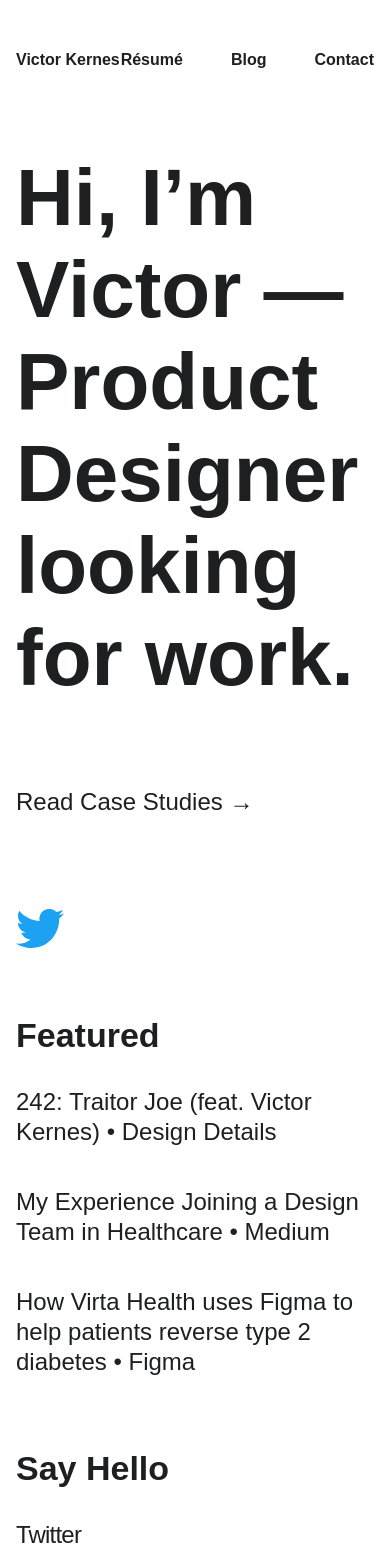
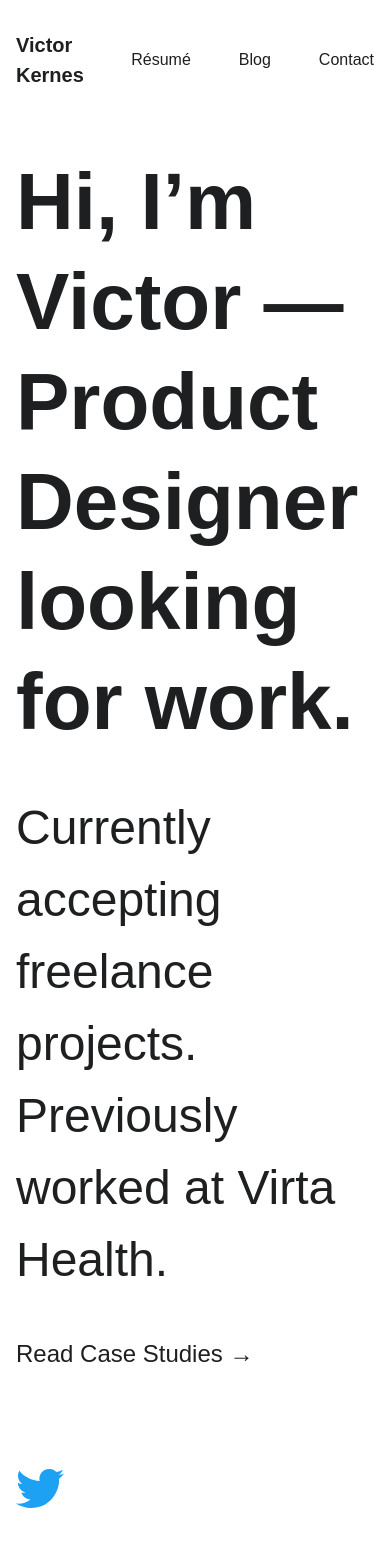
Before and after one commit to victorkernes/victor-kernes-next, a Next.js app: page / in a window 390 px wide. Shown: the top 1568 px of the page. Built offline with nearby package versions, Linux system fonts and the light colour scheme.

Commit message:
Fix resume download

```diff
--- a/components/Nav/Nav.module.css
+++ b/components/Nav/Nav.module.css
@@ -13,9 +13,17 @@
 .NavContainerLeft {
   text-align: left;
 }
+.HomeLink {
+  font-weight: 600;
+  cursor: pointer;
+  text-decoration: none;
+  color: var(--nav-color);
+}
+.HomeLink:hover {
+  color: var(--nav-hover-color);
+}
 .NavLink {
-  font-size: 1.25rem;
-  font-weight: 600;
+  font-weight: 400;
   cursor: pointer;
   text-decoration: none;
   color: var(--nav-color);
--- a/components/Nav/index.js
+++ b/components/Nav/index.js
@@ -4,8 +4,8 @@ const Nav = () => (
   <nav className={styles.NavContainer}>
     <div className={styles.NavContainerLeft}>
       <ul className={styles.NavLinksLeft}>
-        <li>
-          <a href="/" alt="Home" className={styles.NavLink}>
+        <li className="f4 bold">
+          <a href="/" alt="Home" className={styles.HomeLink}>
             Victor Kernes
           </a>
         </li>
@@ -15,7 +15,7 @@ const Nav = () => (
       <ul className={styles.NavLinksRight}>
         <li>
           <a
-            href="/public/Victor-Kernes-Resume.pdf"
+            href="../../static/Victor-Kernes-Resume.pdf"
             alt="Résumé"
             className={styles.NavLink}
             download
--- a/pages/index.js
+++ b/pages/index.js
@@ -6,7 +6,10 @@ export default () => (
       <h1 className={"f-headline AboutMeDescription"}>
         Hi, I’m Victor — Product Designer looking for work.
       </h1>
-      <h4 className={"WorkingFromHome"}>
+      <h3 className={"f1 AboutMeContext"}>
+        Currently accepting freelance projects. Previously worked at Virta Health.
+      </h3>
+      <h4 className={"f3 CaseStudies"}>
         <a
           className={"CaseStudiesButton"}
           href="https://www.dropbox.com/s/uy86nrrxoy87q6m/Victor%20Kernes%20%E2%80%93%20Portfolio%20%28Password%29.pdf"
--- a/pages/styles.css
+++ b/pages/styles.css
@@ -7,7 +7,6 @@
   box-sizing: border-box;
   -webkit-font-smoothing: antialiased;
   -moz-osx-font-smoothing: grayscale;
-  box-sizing: border-box;
 }
 @import url("https://rsms.me/inter/inter.css");
 html {
@@ -39,6 +38,7 @@ a:hover {
 }
 .f-headline {
   font-size: 5rem;
+  line-height: 1.25;
 }
 .f-subheadline {
   font-size: 4rem;
@@ -46,21 +46,30 @@ a:hover {
 }
 .f1 {
   font-size: 3rem;
+  line-height: 1.5;
 }
 .f2 {
   font-size: 2.25rem;
+  line-height: 1.5;
 }
 .f3 {
   font-size: 1.5rem;
+  line-height: 1.5;
 }
 .f4 {
   font-size: 1.25rem;
+  line-height: 1.5;
 }
 .f5 {
   font-size: 1rem;
+  line-height: 1.5;
 }
 .f6 {
   font-size: 0.875rem;
+  line-height: 1.5;
+}
+.bold {
+  font-weight: bold;
 }
 .AboutMeSection {
   animation: fadein 2s;
@@ -74,7 +83,18 @@ a:hover {
   margin: 0 auto;
 }
 .AboutMeDescription {
+  font-weight: 700;
+  padding-bottom: 2.5rem;
+}
+.AboutMeContext {
+  font-weight: 400;
+  padding-bottom: 2.5rem;
+}
+.CaseStudies {
+  font-weight: 400;
   padding-bottom: 5rem;
+  text-align: left;
+  line-height: 1.5;
 }
 .CaseStudiesButton {
   display: block;
@@ -164,13 +184,6 @@ a:hover {
   padding: 1rem 2rem;
   border-radius: 2.5rem;
 }
-.WorkingFromHome {
-  font-size: 3rem;
-  font-weight: 300;
-  padding-bottom: 5rem;
-  text-align: left;
-  line-height: 1.5;
-}
 .Twitter {
   margin-top: 48px;
 }
@@ -238,9 +251,8 @@ a:hover {
     width: 100%;
     padding: 2rem 1rem;
   }
-  .WorkingFromHome {
-    font-size: 1.5rem;
-    padding-bottom: 2rem;
+  .CaseStudies {
+    padding-bottom: 2.5rem;
   }
   .Follow {
     margin-bottom: 2rem;
```
Also changed, not shown: 1 other file (tests, documents, lock files or other folders).
